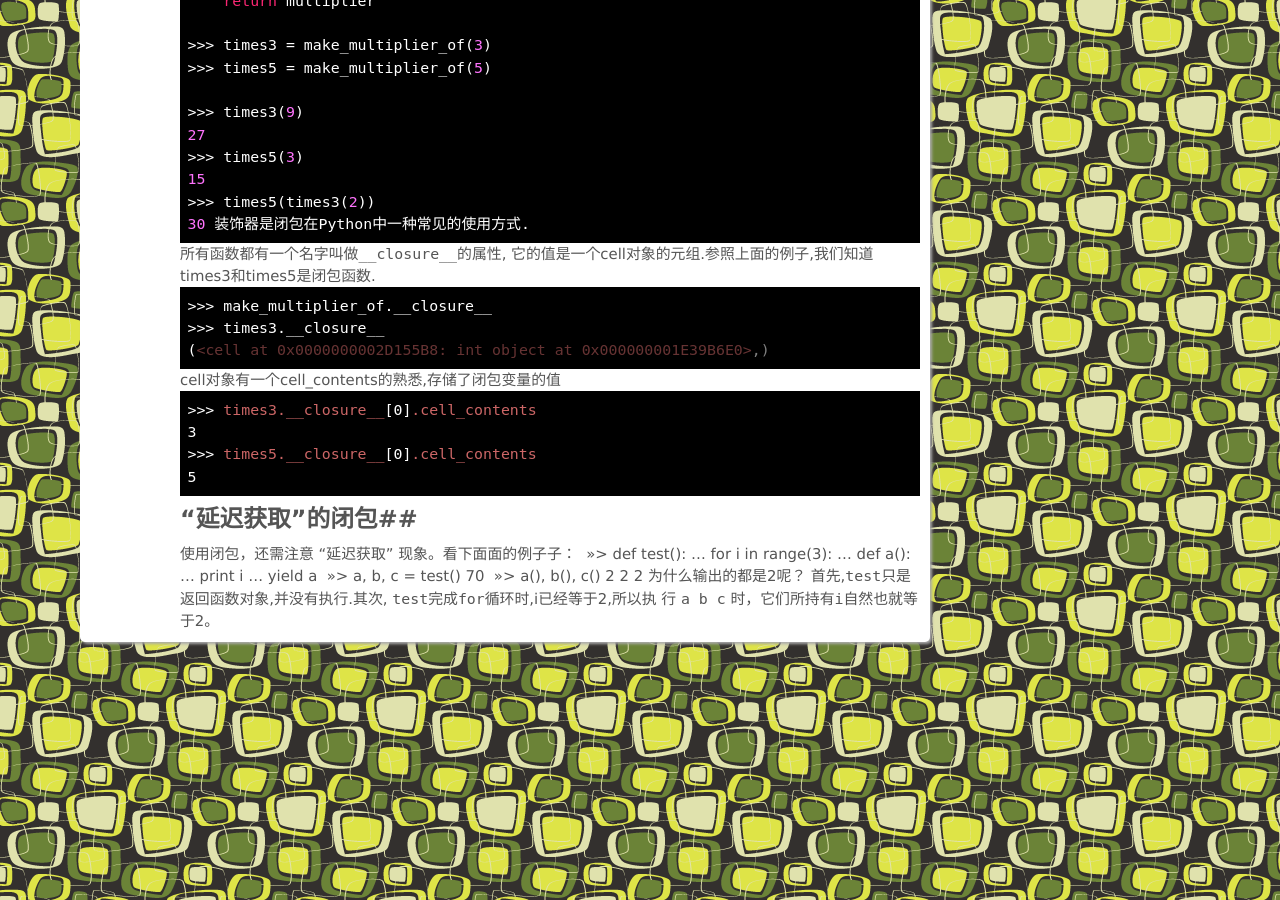
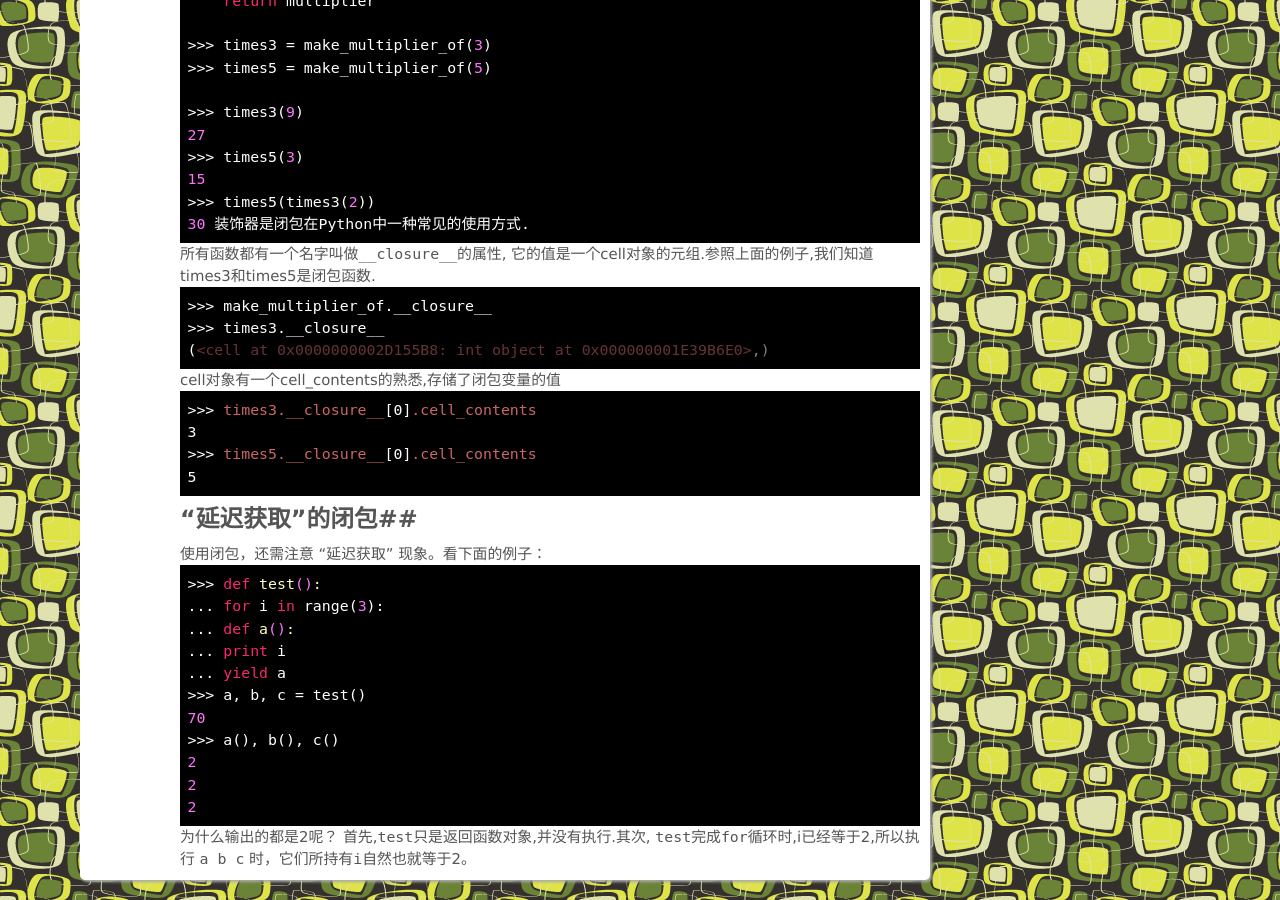
Before and after one commit to Pyiner/_yiner.github.io, a Jekyll site: the page built from _posts/2014-05-20-Python-closure.md, in a window 1280 px wide and 900 px high, scrolled down 1543 px. Built offline with Jekyll 4.4.1, drawn with Linux system fonts in a browser that asks for light colours; comment, search, counter and statistics services are not loaded.

```diff
--- a/_posts/2014-05-20-Python-closure.md
+++ b/_posts/2014-05-20-Python-closure.md
@@ -100,7 +100,8 @@ cell对象有一个cell_contents的熟悉,存储了闭包变量的值
     5
 
 ##"延迟获取"的闭包##
-使用闭包，还需注意 "延迟获取" 现象。看下⾯面的例⼦子：
+使用闭包，还需注意 "延迟获取" 现象。看下面的例子：
+
     >>> def test():
     ... for i in range(3):
     ... def a():
@@ -112,6 +113,7 @@ cell对象有一个cell_contents的熟悉,存储了闭包变量的值
     2
     2
     2
+
 为什么输出的都是2呢？
 首先,`test`只是返回函数对象,并没有执行.其次, `test`完成`for`循环时,i已经等于2,所以执
 行 `a b c` 时，它们所持有`i`自然也就等于2。
```
